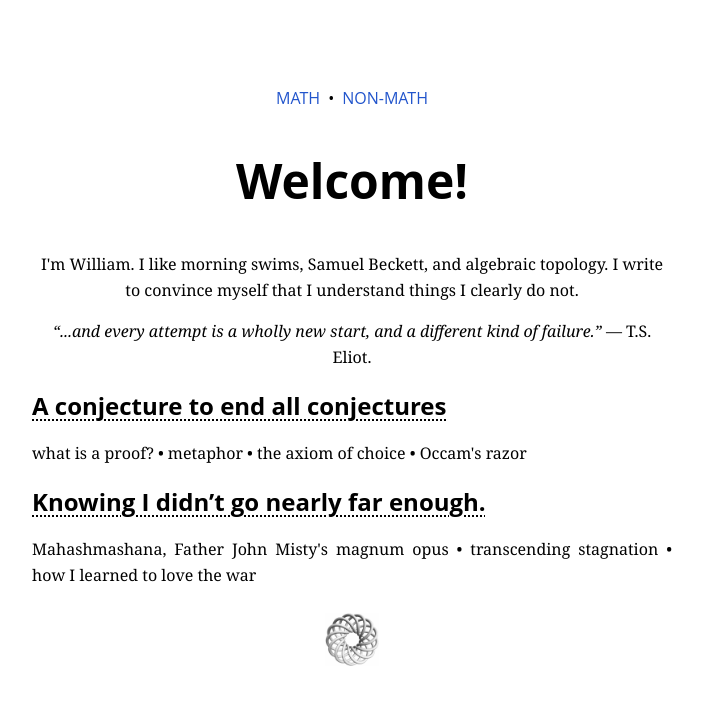
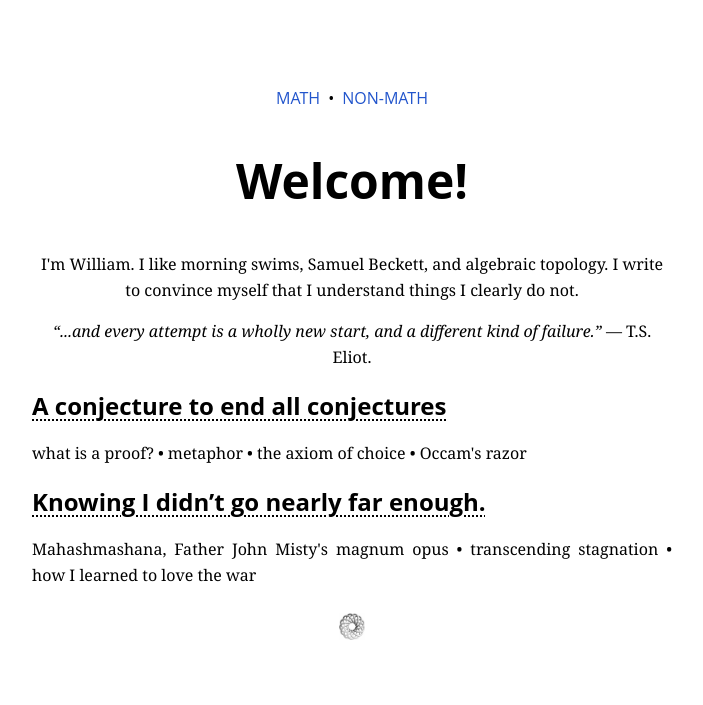
Before and after one commit to williamrygao/williamrygao.github.io, a Jekyll site: the page built from index.md, in a window 1280 px wide. Shown: the top 705 px of the page, without its empty margins (288-991 px from the left). Built offline with Jekyll 4.4.1, drawn with Linux system fonts in a browser that asks for light colours.

Commit message:
hr scaling

```diff
--- a/assets/css/style.css
+++ b/assets/css/style.css
@@ -105,7 +105,7 @@ hr {
 }
 
 hr::after {
-  content: image-set('/assets/images/logo.png' 10x);
+  content: image-set('/assets/images/logo.png' 20x);
   font-size: 1rem;
   filter: grayscale(100%);
 }
```
